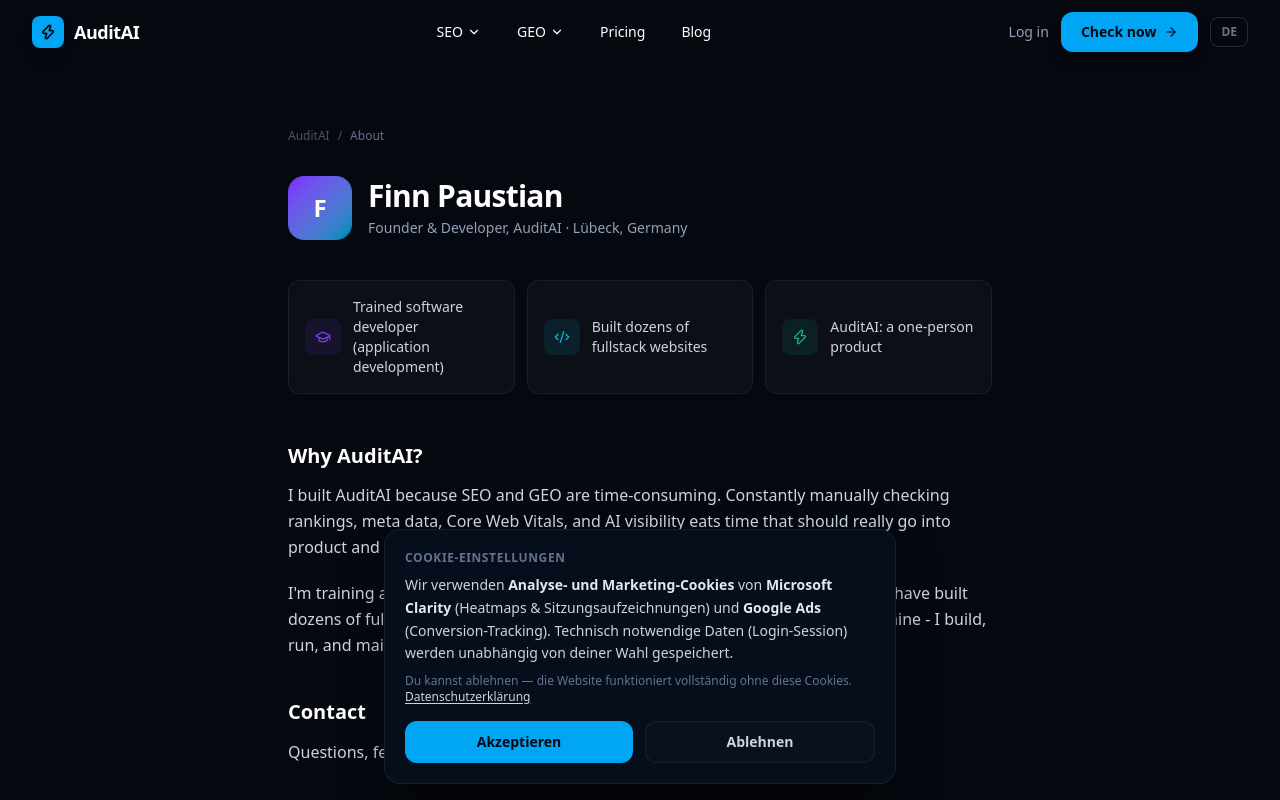
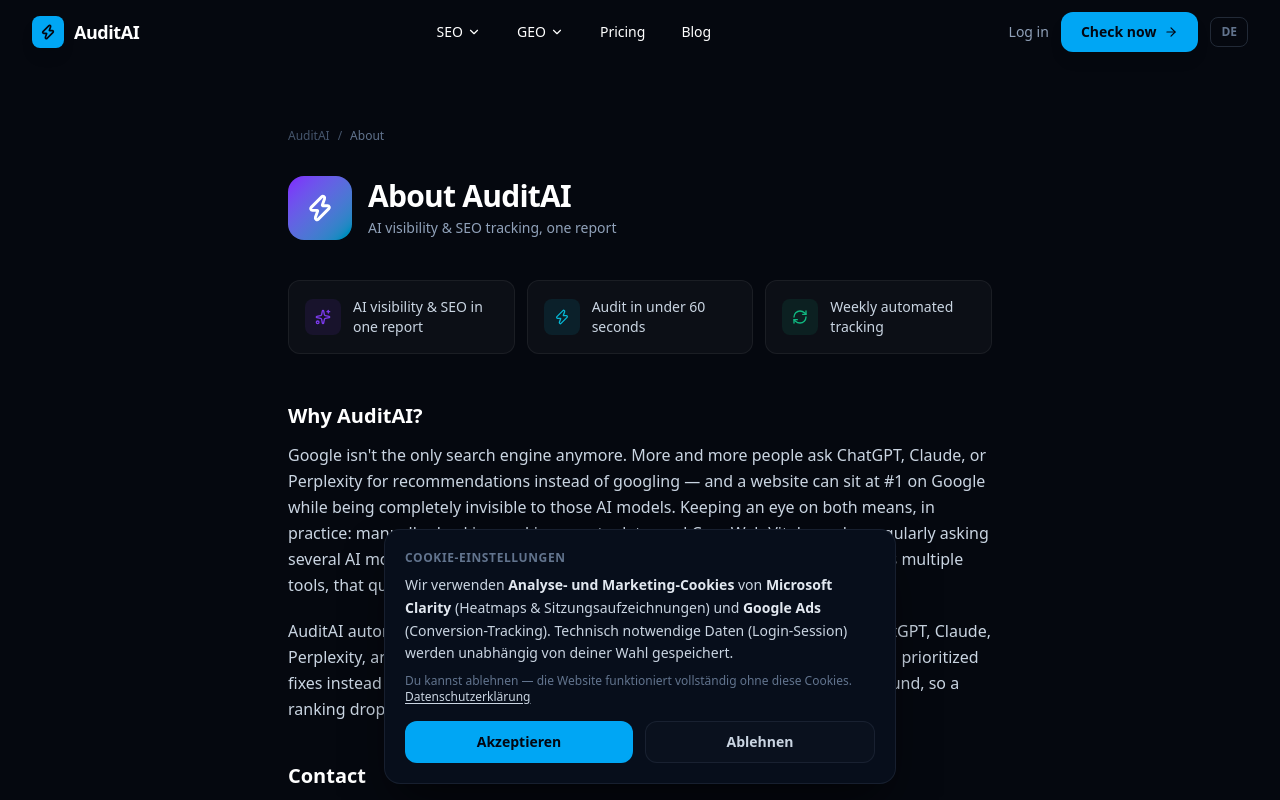
Before and after one commit to davinciyaner/aiaudit, a Next.js app in the folder frontend/: page /en/about in a window 1280 px wide. Shown: the top 800 px of the page. Built offline with nearby package versions, Linux system fonts and the light colour scheme.

Commit message:
about seite angepasst

```diff
--- a/frontend/src/app/about/page.js
+++ b/frontend/src/app/about/page.js
@@ -1,17 +1,17 @@
 import Link from 'next/link'
-import { GraduationCap, Code2, Zap, Mail } from 'lucide-react'
+import { Sparkles, RefreshCw, Zap as ZapIcon, Mail } from 'lucide-react'
 import Navbar from '../components/Navbar'
 import Footer from '../components/Footer'
 
 export const metadata = {
-    title: 'Über mich – Finn Paustian',
-    description: 'Finn Paustian hat AuditAI gebaut, um SEO- und GEO-Analyse zu automatisieren. Ausbildung zum Fachinformatiker, dutzende Fullstack-Projekte, ein Ein-Personen-Produkt.',
+    title: 'Über AuditAI – Warum es dieses Tool gibt',
+    description: 'AuditAI trackt automatisiert, ob deine Website bei ChatGPT, Claude, Perplexity und Google AI Overview zitiert wird — und wie sie bei Google rankt. Ein Report statt zehn Einzeltools.',
     alternates: { canonical: 'https://www.sitecheckai.dev/about' },
     openGraph: {
-        title: 'Über mich – Finn Paustian',
-        description: 'Warum ich AuditAI gebaut habe und wer dahintersteht.',
+        title: 'Über AuditAI',
+        description: 'Warum es AuditAI gibt und was es automatisiert.',
         url: 'https://www.sitecheckai.dev/about',
-        type: 'profile',
+        type: 'website',
         locale: 'de_DE',
     },
 }
@@ -20,26 +20,20 @@
     '@context': 'https://schema.org',
     '@type': 'AboutPage',
     url: 'https://www.sitecheckai.dev/about',
-    name: 'Über mich – Finn Paustian',
+    name: 'Über AuditAI',
     mainEntity: {
-        '@type': 'Person',
-        name: 'Finn Paustian',
-        jobTitle: 'Gründer & Entwickler',
-        description: 'Auszubildener und Fullstack-Entwickler. Hat AuditAI gebaut, um die zeitaufwändige manuelle SEO- und GEO-Analyse zu automatisieren.',
-        email: 'mailto:sitecheckai@gmail.com',
-        url: 'https://www.sitecheckai.dev/about',
-        worksFor: {
-            '@type': 'Organization',
-            name: 'AuditAI',
-            url: 'https://www.sitecheckai.dev',
-        },
+        '@type': 'SoftwareApplication',
+        name: 'AuditAI',
+        applicationCategory: 'BusinessApplication',
+        description: 'Automatisiertes Tracking von AI Visibility (ChatGPT, Claude, Perplexity, Google AI Overview) und klassischen SEO-Rankings in einem Report.',
+        url: 'https://www.sitecheckai.dev',
     },
 }
 
 const FACTS = [
-    { icon: GraduationCap, label: 'Ausbildung Fachinformatik für Anwendungsentwicklung', color: '#7c3aed' },
-    { icon: Code2, label: 'Dutzende Fullstack-Websites gebaut', color: '#06b6d4' },
-    { icon: Zap, label: 'AuditAI: Ein-Personen-Produkt', color: '#10b981' },
+    { icon: Sparkles, label: 'AI Visibility & SEO in einem Report', color: '#7c3aed' },
+    { icon: ZapIcon, label: 'Audit in unter 60 Sekunden', color: '#06b6d4' },
+    { icon: RefreshCw, label: 'Wöchentliches automatisches Tracking', color: '#10b981' },
 ]
 
 export default function AboutPage() {
@@ -54,17 +48,17 @@
                 <div className="flex items-center gap-2 text-xs text-slate-600 mb-8">
                     <Link href="/" className="hover:text-slate-400 transition-colors">AuditAI</Link>
                     <span>/</span>
-                    <span className="text-slate-500">Über mich</span>
+                    <span className="text-slate-500">Über AuditAI</span>
                 </div>
 
                 {/* Header */}
                 <div className="flex items-center gap-4 mb-10">
-                    <div className="w-16 h-16 rounded-2xl bg-gradient-to-br from-violet-600 to-cyan-600 flex items-center justify-center text-white text-2xl font-bold shrink-0">
-                        F
+                    <div className="w-16 h-16 rounded-2xl bg-gradient-to-br from-violet-600 to-cyan-600 flex items-center justify-center shrink-0">
+                        <ZapIcon className="w-7 h-7 text-white" strokeWidth={2.5} />
                     </div>
                     <div>
-                        <h1 className="text-2xl sm:text-3xl font-bold text-white tracking-tight">Finn Paustian</h1>
-                        <p className="text-slate-400 text-sm mt-1">Gründer & Entwickler, AuditAI · Lübeck, Deutschland</p>
+                        <h1 className="text-2xl sm:text-3xl font-bold text-white tracking-tight">Über AuditAI</h1>
+                        <p className="text-slate-400 text-sm mt-1">AI Visibility & SEO Tracking, ein Report</p>
                     </div>
                 </div>
 
@@ -84,20 +78,23 @@
                 <div className="prose prose-invert prose-slate max-w-none text-slate-300 leading-relaxed space-y-5">
                     <h2 className="text-xl font-bold text-white mb-3">Warum AuditAI?</h2>
                     <p>
-                        Ich habe AuditAI gebaut, weil SEO und GEO ein zeitaufwändiges Thema sind. Ständiges manuelles Prüfen
-                        von Rankings, Meta-Daten, Core Web Vitals und KI-Sichtbarkeit kostet Zeit, die eigentlich in Produkt
-                        und Content fließen sollte. Um mich auf die wichtigen Dinge konzentrieren zu können, habe ich genau
-                        das automatisiert.
+                        Google ist nicht mehr die einzige Suchmaschine. Immer mehr Menschen fragen ChatGPT, Claude oder
+                        Perplexity nach Empfehlungen, statt zu googeln — und eine Website kann bei Google auf Platz 1 stehen
+                        und für diese KI-Modelle trotzdem komplett unsichtbar sein. Beides im Blick zu behalten heißt in der
+                        Praxis: Rankings, Meta-Daten und Core Web Vitals manuell prüfen — und zusätzlich regelmäßig selbst
+                        bei mehreren KI-Modellen nachfragen, ob die eigene Seite überhaupt erwähnt wird. Über mehrere Tools
+                        verteilt, ist das schnell ein Vollzeitjob für sich.
                     </p>
                     <p>
-                        Ich mache eine Ausbildung zum Fachinformatiker für Anwendungsentwicklung und habe in den letzten Jahren dutzende Fullstack-Websites programmiert.
-                        AuditAI ist Sideprojekt von mir - ich baue,
-                        betreibe und warte es selbst.
+                        AuditAI automatisiert genau das: ein Audit, das sowohl die AI Visibility bei ChatGPT, Claude,
+                        Perplexity und Google AI Overview als auch die klassischen Google-Rankings trackt — mit konkreten,
+                        priorisierten Fixes statt generischen Tipps. Checks laufen wöchentlich automatisch im Hintergrund,
+                        damit ein Ranking-Abfall oder eine verlorene KI-Erwähnung auffällt, bevor sie Traffic kostet.
                     </p>
 
                     <h2 className="text-xl font-bold text-white mb-3 mt-10">Kontakt</h2>
                     <p>
-                        Fragen, Feedback oder einfach nur Hallo sagen:{' '}
+                        Fragen oder Feedback zu AuditAI:{' '}
                         <a href="mailto:sitecheckai@gmail.com" className="text-violet-400 hover:text-violet-300 inline-flex items-center gap-1.5">
                             <Mail className="w-3.5 h-3.5" />
                             sitecheckai@gmail.com
--- a/frontend/src/app/components/Footer.js
+++ b/frontend/src/app/components/Footer.js
@@ -12,7 +12,7 @@
             { label: 'Features', href: '#features' },
             { label: 'Pricing', href: '#pricing' },
             { label: 'Dashboard', href: '/dashboard' },
-            { label: 'Über mich', href: '/about' },
+            { label: 'Über AuditAI', href: '/about' },
         ],
     },
     {
--- a/frontend/src/app/en/about/page.js
+++ b/frontend/src/app/en/about/page.js
@@ -1,11 +1,11 @@
 import Link from 'next/link'
-import { GraduationCap, Code2, Zap, Mail } from 'lucide-react'
+import { Sparkles, RefreshCw, Zap as ZapIcon, Mail } from 'lucide-react'
 import Navbar from '../../components/Navbar'
 import Footer from '../../components/Footer'
 
 export const metadata = {
-    title: { absolute: 'About – Finn Paustian | AuditAI' },
-    description: 'Finn Paustian built AuditAI to automate SEO and GEO analysis. Trained software developer, dozens of fullstack projects, a one-person product.',
+    title: { absolute: 'About AuditAI – Why This Tool Exists' },
+    description: 'AuditAI automatically tracks whether your website gets cited by ChatGPT, Claude, Perplexity, and Google AI Overview — and how it ranks on Google. One report instead of ten separate tools.',
     alternates: {
         canonical: 'https://www.sitecheckai.dev/en/about',
         languages: {
@@ -14,10 +14,10 @@
         },
     },
     openGraph: {
-        title: 'About – Finn Paustian | AuditAI',
-        description: 'Why I built AuditAI and who\'s behind it.',
+        title: 'About AuditAI',
+        description: 'Why AuditAI exists and what it automates.',
         url: 'https://www.sitecheckai.dev/en/about',
-        type: 'profile',
+        type: 'website',
         locale: 'en_US',
     },
 }
@@ -26,26 +26,20 @@
     '@context': 'https://schema.org',
     '@type': 'AboutPage',
     url: 'https://www.sitecheckai.dev/en/about',
-    name: 'About – Finn Paustian',
+    name: 'About AuditAI',
     mainEntity: {
-        '@type': 'Person',
-        name: 'Finn Paustian',
-        jobTitle: 'Founder & Developer',
-        description: 'Software developer apprentice and fullstack engineer. Built AuditAI to automate time-consuming manual SEO and GEO analysis.',
-        email: 'mailto:sitecheckai@gmail.com',
-        url: 'https://www.sitecheckai.dev/en/about',
-        worksFor: {
-            '@type': 'Organization',
-            name: 'AuditAI',
-            url: 'https://www.sitecheckai.dev',
-        },
+        '@type': 'SoftwareApplication',
+        name: 'AuditAI',
+        applicationCategory: 'BusinessApplication',
+        description: 'Automated tracking of AI visibility (ChatGPT, Claude, Perplexity, Google AI Overview) and classic SEO rankings in a single report.',
+        url: 'https://www.sitecheckai.dev',
     },
 }
 
 const FACTS = [
-    { icon: GraduationCap, label: 'Trained software developer (application development)', color: '#7c3aed' },
-    { icon: Code2, label: 'Built dozens of fullstack websites', color: '#06b6d4' },
-    { icon: Zap, label: 'AuditAI: a one-person product', color: '#10b981' },
+    { icon: Sparkles, label: 'AI visibility & SEO in one report', color: '#7c3aed' },
+    { icon: ZapIcon, label: 'Audit in under 60 seconds', color: '#06b6d4' },
+    { icon: RefreshCw, label: 'Weekly automated tracking', color: '#10b981' },
 ]
 
 export default function AboutPageEn() {
@@ -65,12 +59,12 @@
 
                 {/* Header */}
                 <div className="flex items-center gap-4 mb-10">
-                    <div className="w-16 h-16 rounded-2xl bg-gradient-to-br from-violet-600 to-cyan-600 flex items-center justify-center text-white text-2xl font-bold shrink-0">
-                        F
+                    <div className="w-16 h-16 rounded-2xl bg-gradient-to-br from-violet-600 to-cyan-600 flex items-center justify-center shrink-0">
+                        <ZapIcon className="w-7 h-7 text-white" strokeWidth={2.5} />
                     </div>
                     <div>
-                        <h1 className="text-2xl sm:text-3xl font-bold text-white tracking-tight">Finn Paustian</h1>
-                        <p className="text-slate-400 text-sm mt-1">Founder & Developer, AuditAI · Lübeck, Germany</p>
+                        <h1 className="text-2xl sm:text-3xl font-bold text-white tracking-tight">About AuditAI</h1>
+                        <p className="text-slate-400 text-sm mt-1">AI visibility & SEO tracking, one report</p>
                     </div>
                 </div>
 
@@ -90,19 +84,23 @@
                 <div className="prose prose-invert prose-slate max-w-none text-slate-300 leading-relaxed space-y-5">
                     <h2 className="text-xl font-bold text-white mb-3">Why AuditAI?</h2>
                     <p>
-                        I built AuditAI because SEO and GEO are time-consuming. Constantly manually checking
-                        rankings, meta data, Core Web Vitals, and AI visibility eats time that should really go into
-                        product and content. To focus on what matters, I automated exactly that.
+                        Google isn't the only search engine anymore. More and more people ask ChatGPT, Claude, or
+                        Perplexity for recommendations instead of googling — and a website can sit at #1 on Google while
+                        being completely invisible to those AI models. Keeping an eye on both means, in practice: manually
+                        checking rankings, meta data, and Core Web Vitals — plus regularly asking several AI models
+                        yourself whether your site even gets mentioned. Spread across multiple tools, that quickly turns
+                        into a full-time job on its own.
                     </p>
                     <p>
-                        I'm training as a software developer specializing in application development and have built
-                        dozens of fullstack websites over the past few years. AuditAI is a side project of mine - I build,
-                        run, and maintain it myself.
+                        AuditAI automates exactly that: one audit that tracks both AI visibility across ChatGPT, Claude,
+                        Perplexity, and Google AI Overview, and classic Google rankings — with concrete, prioritized fixes
+                        instead of generic tips. Checks run automatically every week in the background, so a ranking drop
+                        or a lost AI mention gets caught before it costs traffic.
                     </p>
 
                     <h2 className="text-xl font-bold text-white mb-3 mt-10">Contact</h2>
                     <p>
-                        Questions, feedback, or just want to say hi:{' '}
+                        Questions or feedback about AuditAI:{' '}
                         <a href="mailto:sitecheckai@gmail.com" className="text-violet-400 hover:text-violet-300 inline-flex items-center gap-1.5">
                             <Mail className="w-3.5 h-3.5" />
                             sitecheckai@gmail.com
```
